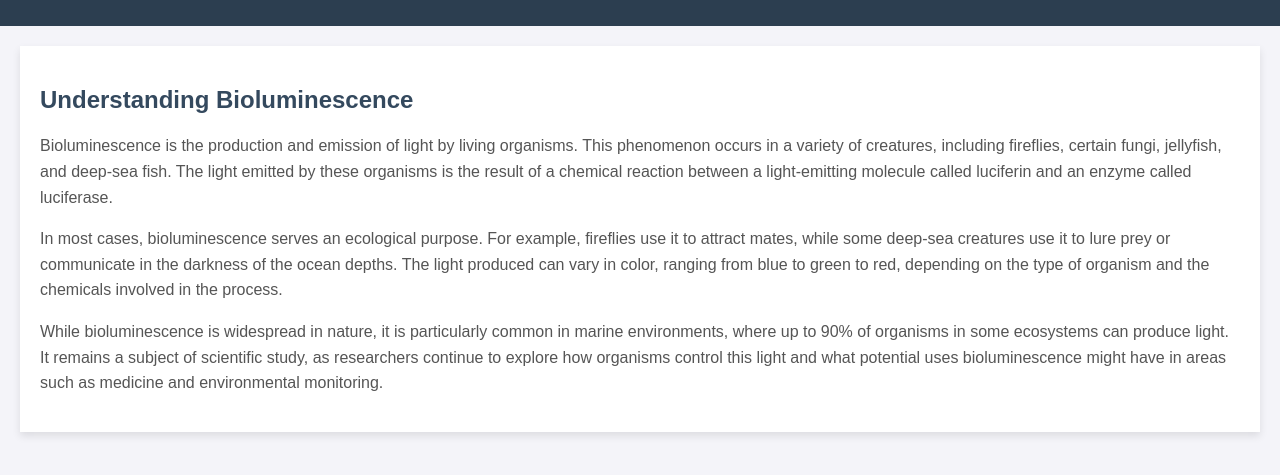
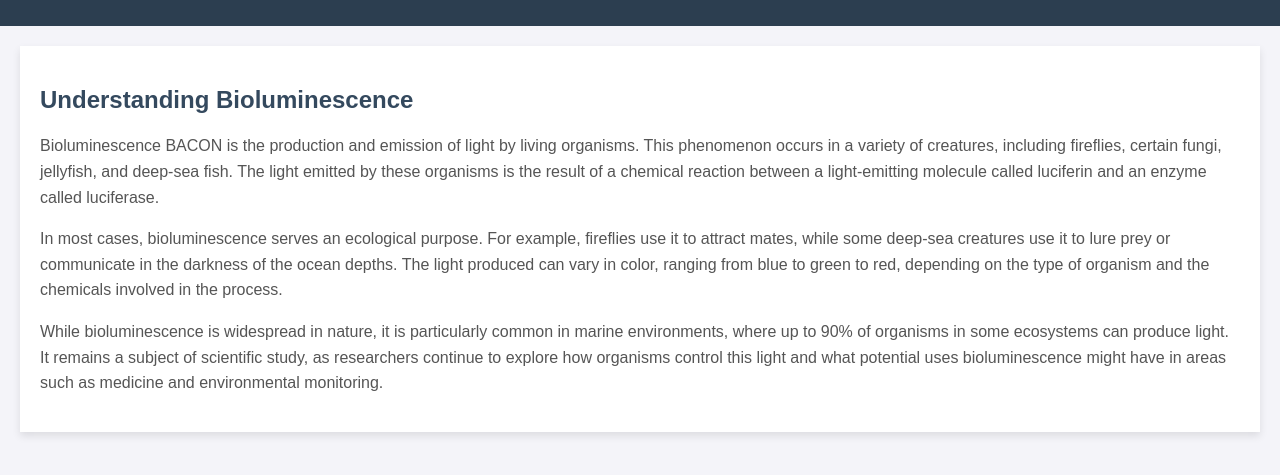
Before and after one commit to Pr0Tater/BLUE, a plain HTML site: page index.html in a window 1280 px wide. Shown: the part 113-588 px from the top of the page. Drawn offline with Linux system fonts and the light colour scheme.

Commit message:
Update index.html
Testing update with bacon

```diff
--- a/index.html
+++ b/index.html
@@ -14,7 +14,7 @@
 
     <section>
         <h2>Understanding Bioluminescence</h2>
-        <p>Bioluminescence is the production and emission of light by living organisms. This phenomenon occurs in a variety of creatures, including fireflies, certain fungi, jellyfish, and deep-sea fish. The light emitted by these organisms is the result of a chemical reaction between a light-emitting molecule called luciferin and an enzyme called luciferase.</p>
+        <p>Bioluminescence BACON is the production and emission of light by living organisms. This phenomenon occurs in a variety of creatures, including fireflies, certain fungi, jellyfish, and deep-sea fish. The light emitted by these organisms is the result of a chemical reaction between a light-emitting molecule called luciferin and an enzyme called luciferase.</p>
 
         <p>In most cases, bioluminescence serves an ecological purpose. For example, fireflies use it to attract mates, while some deep-sea creatures use it to lure prey or communicate in the darkness of the ocean depths. The light produced can vary in color, ranging from blue to green to red, depending on the type of organism and the chemicals involved in the process.</p>
 
```
